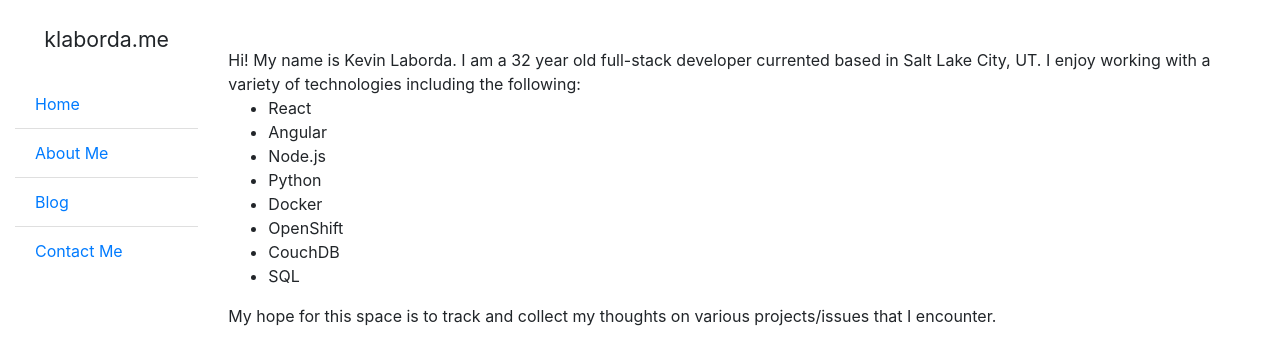
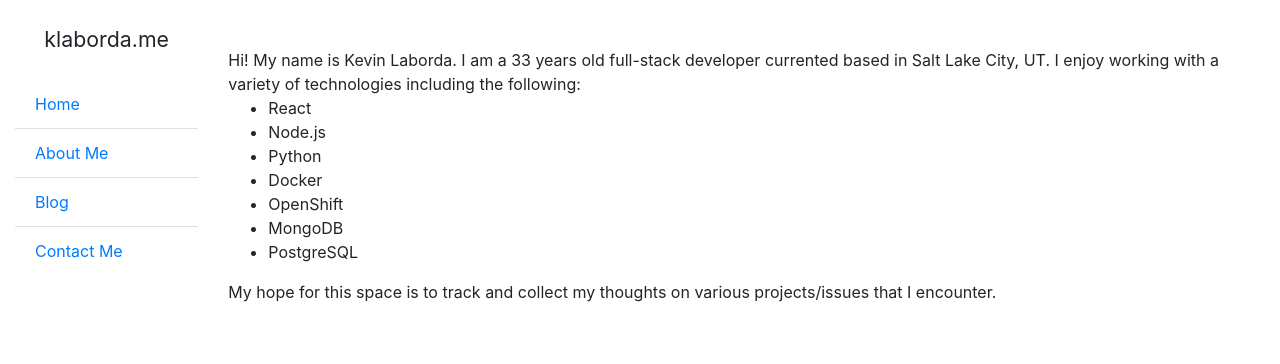
Before and after one commit to klaborda/klaborda.me, a React (Create React App) app: page /about in a window 1280 px wide. Shown: the top 364 px of the page. Built offline with nearby package versions, Linux system fonts and the light colour scheme.

Commit message:
refactor: determine age dynamically

```diff
--- a/src/About.js
+++ b/src/About.js
@@ -1,17 +1,23 @@
 function About(props) {
   const { age, city, stack } = props.data;
 
-  const stackList = <ul>
-    {stack.map(item => {
-      return <li>{item}</li>
-    })}
-  </ul>;
+  const stackList = (
+    <ul>
+      {stack.map((item) => {
+        return <li>{item}</li>;
+      })}
+    </ul>
+  );
 
-  return <section>
-    Hi! My name is Kevin Laborda.  I am a <time>{age}</time> year old full-stack developer currented based in {city}.
-    I enjoy working with a variety of technologies including the following: {stackList}
-    My hope for this space is to track and collect my thoughts on various projects/issues that I encounter.
-  </section>
+  return (
+    <section>
+      Hi! My name is Kevin Laborda. I am a <time>{age}</time> old full-stack
+      developer currented based in {city}. I enjoy working with a variety of
+      technologies including the following: {stackList}
+      My hope for this space is to track and collect my thoughts on various
+      projects/issues that I encounter.
+    </section>
+  );
 }
 
 export default About;
--- a/src/App.js
+++ b/src/App.js
@@ -7,21 +7,23 @@ import About from "./About";
 import BlogEdit from "./BlogEdit";
 import BlogList from "./BlogList";
 import Contact from "./Contact";
+import { formatDistanceToNowStrict } from "date-fns";
 
 function App() {
   // Data details for the about page
   const aboutData = {
     city: "Salt Lake City, UT",
-    age: 32,
+    age: formatDistanceToNowStrict(new Date("1988-09-16T09:24:00"), {
+      unit: "year",
+    }),
     stack: [
       "React",
-      "Angular",
       "Node.js",
       "Python",
       "Docker",
       "OpenShift",
-      "CouchDB",
-      "SQL",
+      "MongoDB",
+      "PostgreSQL",
     ],
   };
 
```
